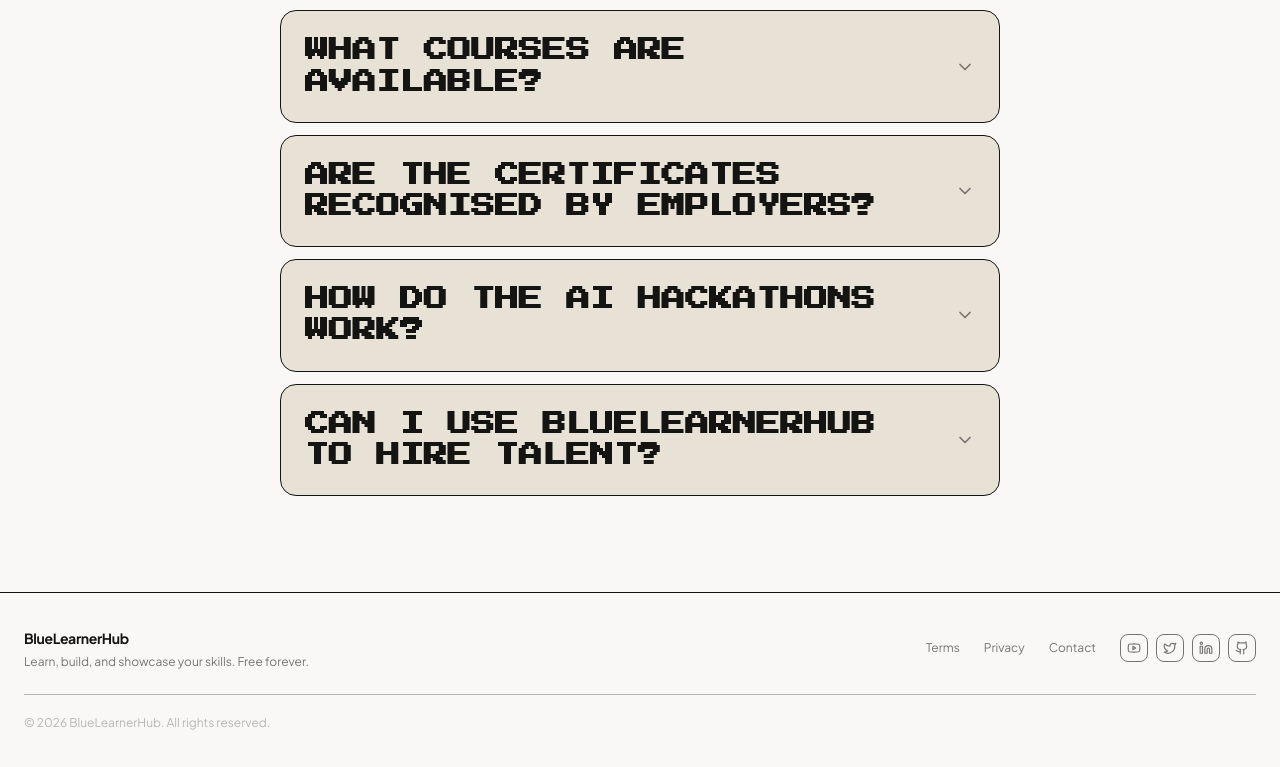
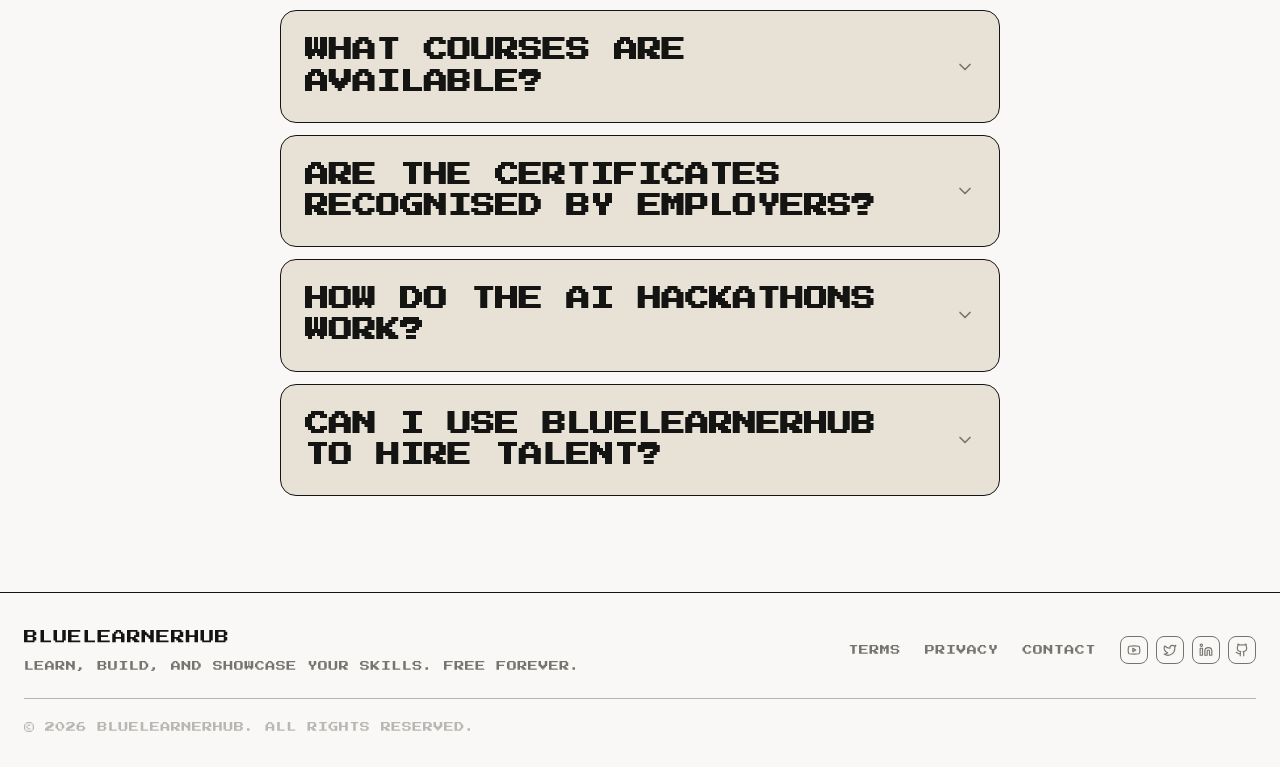
Before and after one commit to Blucoderhub/Bluelearnerhub, a Next.js app in the folder frontend/: page / in a window 1280 px wide. Shown: the part 1115-1882 px from the top of the page. Built offline with nearby package versions, Linux system fonts and the light colour scheme; no server answers.

Commit message:
style: apply global pixel font to footer and base styles

```diff
--- a/frontend/src/components/layout/Footer.tsx
+++ b/frontend/src/components/layout/Footer.tsx
@@ -15,14 +15,14 @@
     <footer className="border-t border-border/50 bg-background">
       <div className="mx-auto max-w-[1400px] px-6 py-8">
         <div className="flex flex-col items-start justify-between gap-6 sm:flex-row sm:items-center">
-          <div className="space-y-1">
-            <span className="text-sm font-bold tracking-tight text-foreground">BlueLearnerHub</span>
-            <p className="text-xs text-muted-foreground">
+          <div className="space-y-2">
+            <span className="font-pixel text-sm text-foreground">BlueLearnerHub</span>
+            <p className="font-pixel text-[10px] text-muted-foreground">
               Learn, build, and showcase your skills. Free forever.
             </p>
           </div>
 
-          <div className="flex flex-wrap items-center gap-6 text-xs text-muted-foreground">
+          <div className="font-pixel flex flex-wrap items-center gap-6 text-[10px] text-muted-foreground">
             <Link href="/terms" className="transition-colors hover:text-primary">
               Terms
             </Link>
@@ -50,7 +50,7 @@
           </div>
         </div>
 
-        <div className="mt-6 border-t border-border/30 pt-5 text-xs text-muted-foreground/50">
+        <div className="mt-6 border-t border-border/30 pt-5 font-pixel text-[10px] text-muted-foreground/50">
           © 2026 BlueLearnerHub. All rights reserved.
         </div>
       </div>
```
